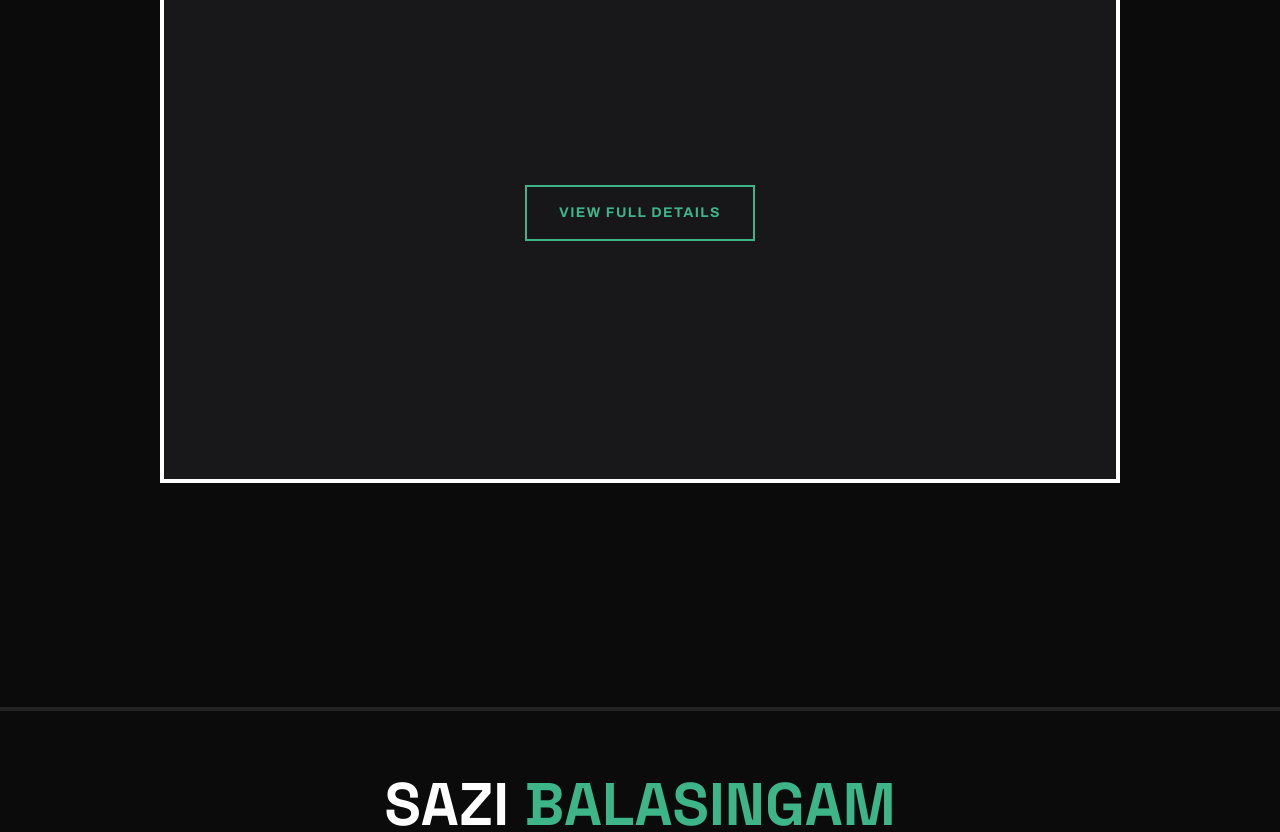
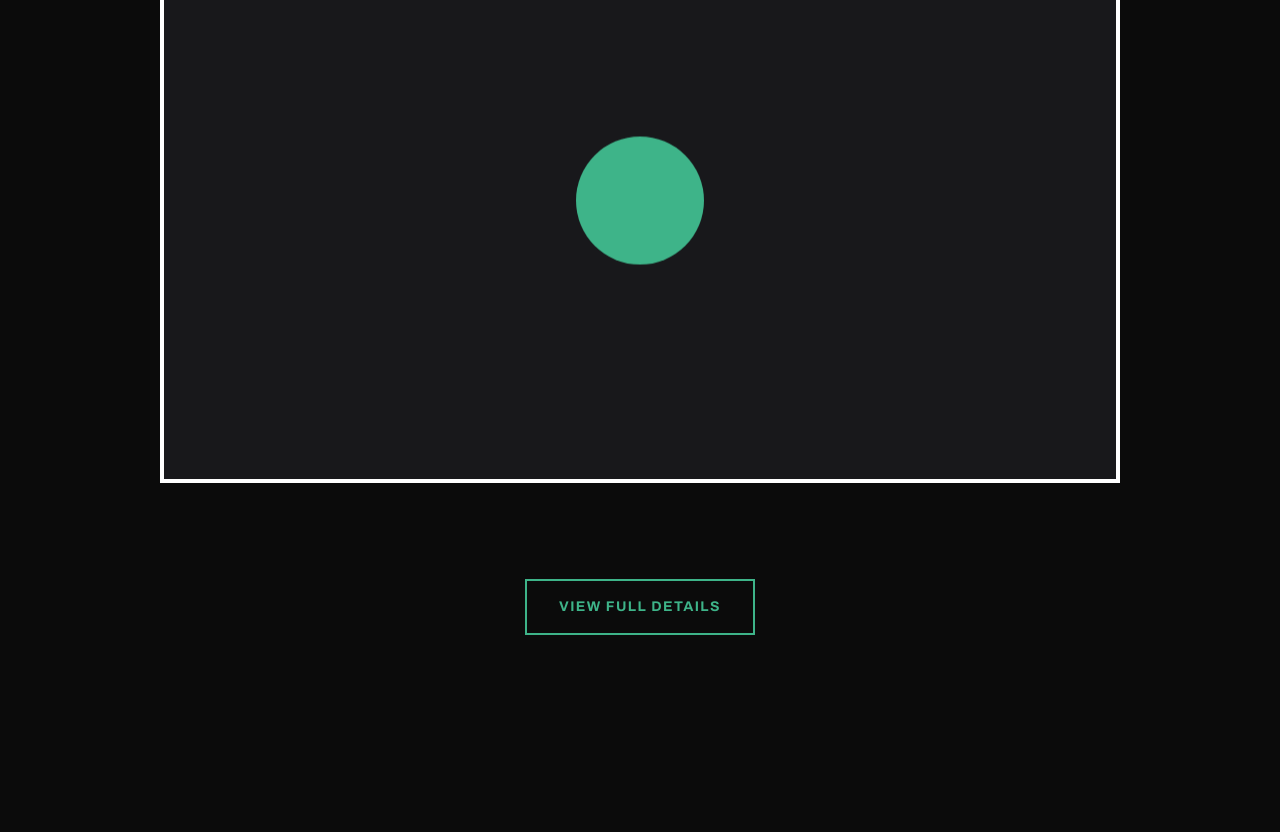
Before and after one commit to Ramsan-code/Sazi-portfolio, a Next.js app: page /projects/art-house in a window 1280 px wide. Shown: the part 560-1392 px from the top of the page. Built offline with nearby package versions, Linux system fonts and the light colour scheme; a web font is replaced by a local one.

Commit message:
feat: replace project preview button with animated loader and reposition toggle button below content

```diff
--- a/src/app/projects/[slug]/page.tsx
+++ b/src/app/projects/[slug]/page.tsx
@@ -61,18 +61,20 @@ export default function ProjectDetail({ params }: { params: Promise<{ slug: stri
             }}
            />
            <div className="absolute inset-0 flex items-center justify-center">
-             {!showDetails && (
-               <button
-                 onClick={() => setShowDetails(true)}
-                 className="font-mono text-sm font-bold uppercase tracking-widest border-2 border-mint text-mint hover:bg-mint hover:text-obsidian transition-colors px-8 py-4 bg-zinc-900/80 backdrop-blur-sm z-10"
-               >
-                 View Full Details
-               </button>
-             )}
+             <div className={`w-32 h-32 rounded-full animate-bounce ${colorMap[project.color] || "bg-white"}`} style={{ animationDuration: '4s' }} />
            </div>
         </motion.div>
 
-
+        {!showDetails && (
+          <div className="w-full flex justify-center mb-24">
+            <button
+              onClick={() => setShowDetails(true)}
+              className="font-mono text-sm font-bold uppercase tracking-widest border-2 border-mint text-mint hover:bg-mint hover:text-obsidian transition-colors px-8 py-4"
+            >
+              View Full Details
+            </button>
+          </div>
+        )}
 
         {showDetails && (
           <motion.div
```
